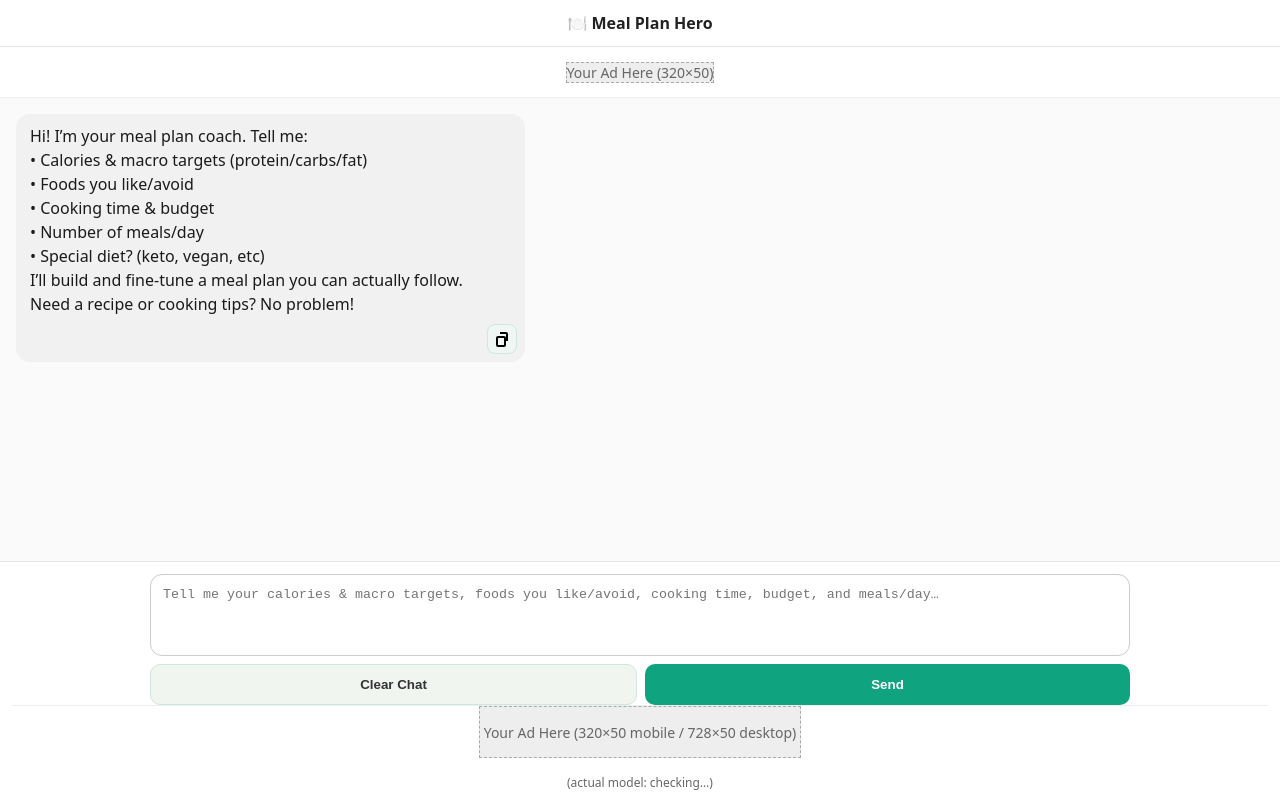
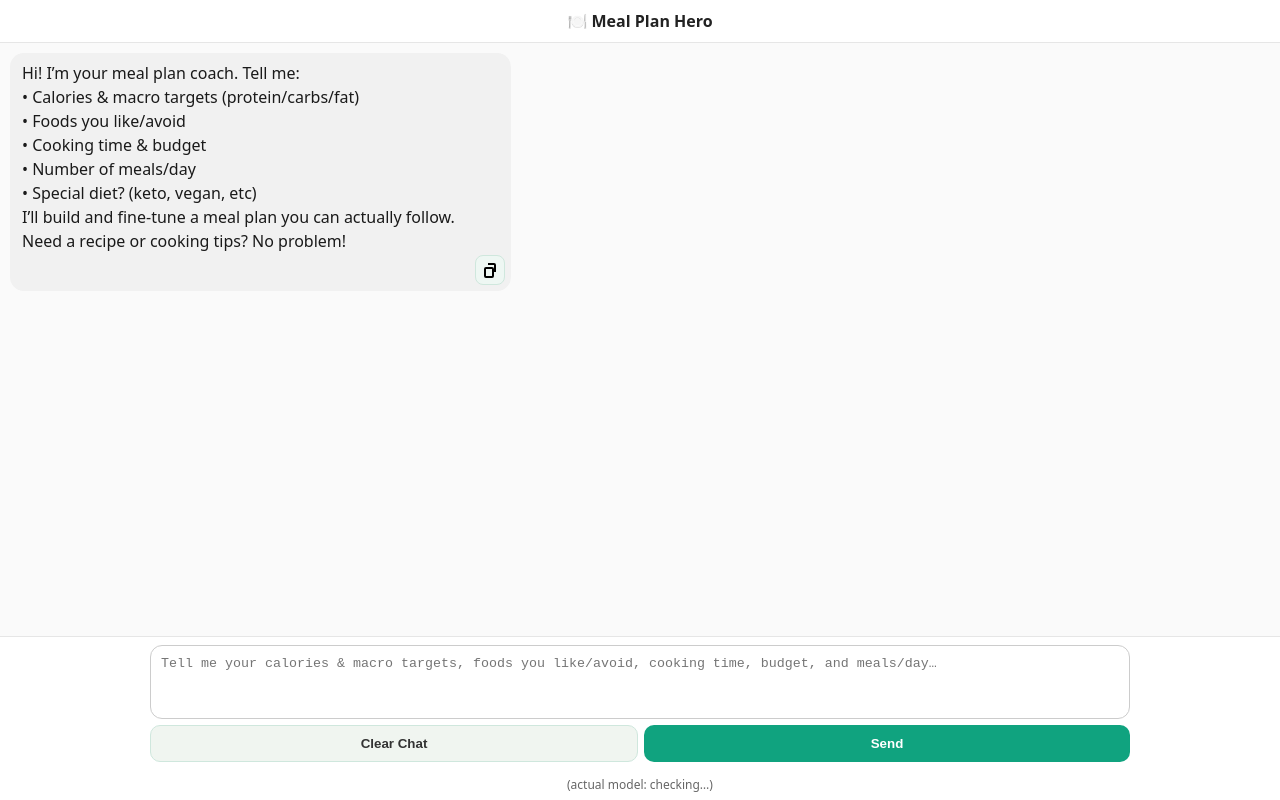
Before and after one commit to wearhismessage/family-mealcoach-chat, a website: page public/index.html in a window 1280 px wide. Drawn offline with Linux system fonts and the light colour scheme.

Commit message:
Update no ad boxes - tighter margins index.html

```diff
--- a/public/index.html
+++ b/public/index.html
@@ -20,106 +20,68 @@
 
   <style>
     :root { font-family: system-ui, -apple-system, Segoe UI, Roboto, Arial, sans-serif; }
-    body { margin:0; background:#ffffff; color:#222; display:flex; flex-direction:column; height:100vh; }
+    body { margin:0; background:#fff; color:#222; display:flex; flex-direction:column; height:100vh; }
 
-    header { padding:12px 16px; background:#ffffff; border-bottom:1px solid #e6e6e6; font-weight:700; text-align:center; }
-    .embedded header { display:none; }                 /* hide title inside iframe */
-    .embedded .ad-top { border-top:1px solid #e6e6e6; }
+    /* Header (hidden when embedded) */
+    header { padding:10px 12px; background:#fff; border-bottom:1px solid #e6e6e6; font-weight:700; text-align:center; }
+    .embedded header { display:none; }
 
-    .ad-top{
-      min-height:50px; display:flex; align-items:center; justify-content:center;
-      border-bottom:1px solid #eee; background:#fff;
-    }
+    /* Chat area */
+    #chat { flex:1; overflow:auto; padding:10px; background:#fafafa; display:flex; flex-direction:column; gap:8px; }
+    .msg { position:relative; padding:8px 12px; border-radius:14px; max-width:800px; line-height:1.5; }
+    .user { align-self:flex-end; background:#e6f4ff; color:#1a1a1a; }
+    .ai   { align-self:flex-start; background:#f1f1f1; color:#1a1a1a; }
+    .msg .content { white-space:pre-wrap; padding-right:44px; padding-bottom:30px; }
 
-    /* --- Option A: fixed-height bottom slot, content pinned to top --- */
-    .ad-bottom{
-      margin-top: 0;
-      height: 50px;                 /* fixed height (no vertical centering gap) */
-      display: flex;
-      align-items: flex-start;       /* top-align content */
-      justify-content: center;       /* center horizontally */
-      padding: 0;
-      border-top:1px solid #eee; background:#fff;
-    }
-    /* Exact creative size inside the bottom slot */
-    .ad-bottom .ad-placeholder{
-      width: 320px;
-      height: 50px;
-      max-width: 100%;
-      margin: 0;
-    }
+    /* Composer (tight) */
+    #composerWrap { background:#fff; border-top:1px solid #e6e6e6; padding:8px 8px 4px; }
+    #composer { display:flex; flex-direction:column; gap:6px; max-width:980px; margin:0 auto; }
+    textarea { flex:1; resize:none; padding:10px; border-radius:12px; border:1px solid #ccc; background:#fff; color:#222; min-height:52px; margin:0; }
 
-    /* Placeholder styling (for testing) */
-    .ad-placeholder {
-      background: #eee;
-      color: #666;
-      display: flex; align-items: center; justify-content: center;
-      font-size: 14px; font-weight: 500;
-      border: 1px dashed #aaa;
-    }
-
-    #modelUsed { font-size:12px; color:#666; }
-    #chat { flex:1; overflow:auto; padding:16px; background:#fafafa; display:flex; flex-direction:column; gap:10px; }
-    .msg { position:relative; padding:10px 14px; border-radius:14px; max-width: 800px; line-height:1.5; }
-    .user { align-self:flex-end; background:#e6f4ff; color:#1a1a1a; }
-    .ai { align-self:flex-start; background:#f1f1f1; color:#1a1a1a; }
-
-    .msg .content { white-space: pre-wrap; padding-right: 48px; padding-bottom: 36px; }
-
-    /* Composer */
-    #composerWrap { background:#fff; border-top:1px solid #e6e6e6; padding:12px 12px 6px; }
-    #composer { display:flex; flex-direction:column; gap:8px; max-width: 980px; margin:0 auto; }
-    textarea { flex:1; resize:none; padding:12px; border-radius:12px; border:1px solid #ccc; background:#fff; color:#222; min-height:56px; margin:0; }
-
-    .actions { display:flex; gap:8px; margin-bottom:0; }
-    .actions button { flex:1; padding:12px 16px; border:none; border-radius:10px; cursor:pointer; font-weight:600; }
+    /* Side-by-side actions */
+    .actions { display:flex; gap:6px; margin:0; }
+    .actions button { flex:1; padding:10px 14px; border:none; border-radius:10px; cursor:pointer; font-weight:600; }
     .actions .clear { background:#f0f5f0; color:#333; border:1px solid #cfe7dd; }
     .actions .clear:hover { background:#e8f2ec; }
     .actions .send { background:#10a37f; color:#fff; }
     .actions .send:hover { background:#0d876a; }
 
+    /* Copy icon per bubble */
     .copyBtn {
-      position: absolute; bottom: 8px; right: 8px; top: auto;
-      width: auto; display:inline-flex; align-items:center; justify-content:center;
-      padding:6px; border-radius:8px; background:#eef7f3; color:#0d876a; border:1px solid #cfe7dd; cursor:pointer; line-height:0;
+      position:absolute; bottom:6px; right:6px;
+      display:inline-flex; align-items:center; justify-content:center;
+      padding:6px; border-radius:8px; background:#eef7f3; color:#0d876a;
+      border:1px solid #cfe7dd; cursor:pointer; line-height:0;
     }
     .copyBtn:hover { background:#dff2ea; }
     .copyBtn svg { width:16px; height:16px; }
 
+    /* Thinking indicator */
+    .thinking { display:none; opacity:.75; margin:6px 12px; font-size:14px; align-self:flex-start; color:#444; }
+    .thinking::after { content:"..."; animation:dots 1s steps(3,end) infinite; }
+    @keyframes dots { 0%{content:"."} 33%{content:".."} 66%{content:"..."} 100%{content:""} }
+
+    /* a11y helper */
     .sr-only {
       position:absolute; width:1px; height:1px; padding:0; margin:-1px;
       overflow:hidden; clip:rect(0,0,0,0); white-space:nowrap; border:0;
     }
 
-    .thinking { display:none; opacity:.75; margin:6px 16px; font-size:14px; align-self:flex-start; color:#444; }
-    .thinking::after { content:"..."; animation:dots 1s steps(3,end) infinite; }
-    @keyframes dots { 0%{content:"."} 33%{content:".."} 66%{content:"..."} 100%{content:""} }
-
     /* Mobile tweaks */
-    @media (max-width: 640px) {
+    @media (max-width:640px){
       header { padding:6px 10px; font-size:16px; line-height:1.1; }
-      #chat { padding:12px; }
+      #chat { padding:8px; }
       .actions button { font-size:16px; }
     }
 
-    @media (min-width: 1024px) {
-      .ad-bottom { height: 50px; } /* keep 50px on desktop for now */
-    }
-
-    /* --- EMBEDDED (iframe) WIDTH FIXES --- */
-    .embedded #composer { max-width: none; width: 100%; }  /* full width composer */
-    .embedded #chat { padding-left: 12px; padding-right: 12px; } /* tighter chat padding */
-
-    /* OPTIONAL: when typing, collapse bottom ad for max space */
-    .kbd-open .ad-bottom { height: 0 !important; border-top: none; }
+    /* Embedded (iframe) width fixes */
+    .embedded #composer { max-width:none; width:100%; }           /* full width composer */
+    .embedded #chat { padding-left:8px; padding-right:8px; }      /* tighter side padding */
   </style>
 </head>
 <body>
 
   <header>🍽️ Meal Plan Hero</header>
-  <div class="ad-top" aria-label="Advertisement">
-    <div class="ad-placeholder">Your Ad Here (320×50)</div>
-  </div>
 
   <div id="chat"></div>
   <div id="thinking" class="thinking" aria-live="polite">Thinking</div>
@@ -127,23 +89,18 @@
   <div id="composerWrap">
     <form id="composer">
       <textarea id="input" placeholder="Tell me your calories & macro targets, foods you like/avoid, cooking time, budget, and meals/day…"></textarea>
-
       <div class="actions">
         <button id="reset" class="clear" type="button">Clear Chat</button>
         <button id="send" class="send" type="submit">Send</button>
       </div>
     </form>
-
-    <div class="ad-bottom" aria-label="Advertisement">
-      <div class="ad-placeholder">Your Ad Here (320×50 mobile / 728×50 desktop)</div>
-    </div>
   </div>
 
-  <div style="padding:8px 12px; background:#fff; text-align:center;">
-    <span id="modelUsed">(actual model: checking…)</span>
+  <!-- model info LAST -->
+  <div style="padding:6px 8px; background:#fff; text-align:center;">
+    <span id="modelUsed" style="font-size:12px; color:#666;">(actual model: checking…)</span>
   </div>
 
-  <!-- Chat logic scripts (same as before) -->
   <script>
     const chatEl   = document.getElementById('chat');
     const form     = document.getElementById('composer');
@@ -154,6 +111,7 @@
     const thinkingEl  = document.getElementById('thinking');
     var msgId = 0;
 
+    // Load or seed chat history
     let messages = [];
     try { messages = JSON.parse(localStorage.getItem('fam_msgs') || '[]'); } catch { messages = []; }
     if (messages.length === 0) {
@@ -190,6 +148,7 @@ Need a recipe or cooking tips? No problem!`
       modelUsedEl.textContent = '(actual model: checking…)';
     };
 
+    // Copy helpers
     function fallbackCopy(text) {
       try {
         const ta = document.createElement('textarea');
@@ -205,14 +164,10 @@ Need a recipe or cooking tips? No problem!`
           await navigator.clipboard.writeText(text);
         } else { fallbackCopy(text); }
         return true;
-      } catch (e) {
-        console.warn('Clipboard API failed', e);
-        try { fallbackCopy(text); return true; } catch { return false; }
-      }
+      } catch (e) { try { fallbackCopy(text); return true; } catch { return false; } }
     }
     function flashButton(btn, ok=true) {
       if (!btn) return;
-      btn.classList.toggle('copied', ok);
       const orig = btn.innerHTML;
       btn.disabled = true;
       btn.innerHTML = ok
@@ -220,7 +175,6 @@ Need a recipe or cooking tips? No problem!`
         : '<svg viewBox="0 0 16 16" aria-hidden="true"><path d="M3 3l10 10M13 3L3 13"/></svg>';
       setTimeout(() => { btn.disabled = false; btn.innerHTML = orig; }, 900);
     }
-
     document.addEventListener('click', async (e) => {
       const btn = e.target.closest('[data-copy], [data-copy-text]');
       if (!btn) return;
@@ -235,12 +189,10 @@ Need a recipe or cooking tips? No problem!`
         }
         const ok = text ? await safeCopy(text) : false;
         flashButton(btn, ok);
-      } catch (err) {
-        console.warn('Copy handler error', err);
-        flashButton(btn, false);
-      }
+      } catch { flashButton(e.target, false); }
     });
 
+    // Chat submit
     form.addEventListener('submit', async (e) => {
       e.preventDefault();
       const text = input.value.trim();
@@ -262,8 +214,9 @@ Need a recipe or cooking tips? No problem!`
           body: JSON.stringify({ messages, model: 'gpt-4o' })
         });
       } catch {
-        appendMessage('assistant', 'Sorry — network error. Try again.');
-        messages.push({ role: 'assistant', content: 'Sorry — network error. Try again.' });
+        const msg = 'Sorry — network error. Try again.';
+        appendMessage('assistant', msg);
+        messages.push({ role: 'assistant', content: msg });
         persist(); showThinking(false); disableComposer(false); return;
       }
 
@@ -287,11 +240,13 @@ Need a recipe or cooking tips? No problem!`
       disableComposer(false);
     });
 
+    // Rendering
     function appendMessage(role, text) {
       const id = `m${++msgId}`;
       const bubble = document.createElement('div');
       bubble.className = `msg ${role === 'user' ? 'user' : 'ai'}`;
       bubble.id = id;
+
       const content = document.createElement('div');
       content.className = 'content';
       content.id = `${id}-content`;
@@ -310,15 +265,9 @@ Need a recipe or cooking tips? No problem!`
       chatEl.appendChild(bubble);
       chatEl.scrollTop = chatEl.scrollHeight;
     }
-
-    function renderAll() {
-      chatEl.innerHTML = '';
-      msgId = 0;
-      for (const m of messages) appendMessage(m.role, m.content);
-    }
-
+    function renderAll() { chatEl.innerHTML = ''; msgId = 0; for (const m of messages) appendMessage(m.role, m.content); }
     function persist() { localStorage.setItem('fam_msgs', JSON.stringify(messages)); }
-    function showThinking(show) { if (!thinkingEl) return; thinkingEl.style.display = show ? 'inline-block' : 'none'; if (show) thinkingEl.scrollIntoView({ block: 'end' }); }
+    function showThinking(show) { if (!thinkingEl) return; thinkingEl.style.display = show ? 'inline-block' : 'none'; if (show) thinkingEl.scrollIntoView({ block:'end' }); }
     function disableComposer(disabled) { input.disabled = disabled; sendBtn.disabled = disabled; }
 
     input.addEventListener('keydown', (e) => {
@@ -326,21 +275,7 @@ Need a recipe or cooking tips? No problem!`
     });
   </script>
 
-  <!-- Optional: collapse the bottom ad while typing to free space -->
-  <script>
-    (function () {
-      const ta = () => document.getElementById('input');
-      function setKbd(open) {
-        document.documentElement.classList.toggle('kbd-open', !!open);
-      }
-      window.addEventListener('DOMContentLoaded', () => {
-        const t = ta(); if (!t) return;
-        t.addEventListener('focus', () => setKbd(true));
-        t.addEventListener('blur',  () => setKbd(false));
-      });
-    })();
-  </script>
-
+  <!-- iframe auto-height helper -->
   <script>
     (function () {
       function postHeight() {
@@ -355,5 +290,6 @@ Need a recipe or cooking tips? No problem!`
       mo.observe(document.body, { childList: true, subtree: true, attributes: true, characterData: true });
     })();
   </script>
+
 </body>
 </html>
```
Lines whose indentation alone changed are shown as unchanged.
